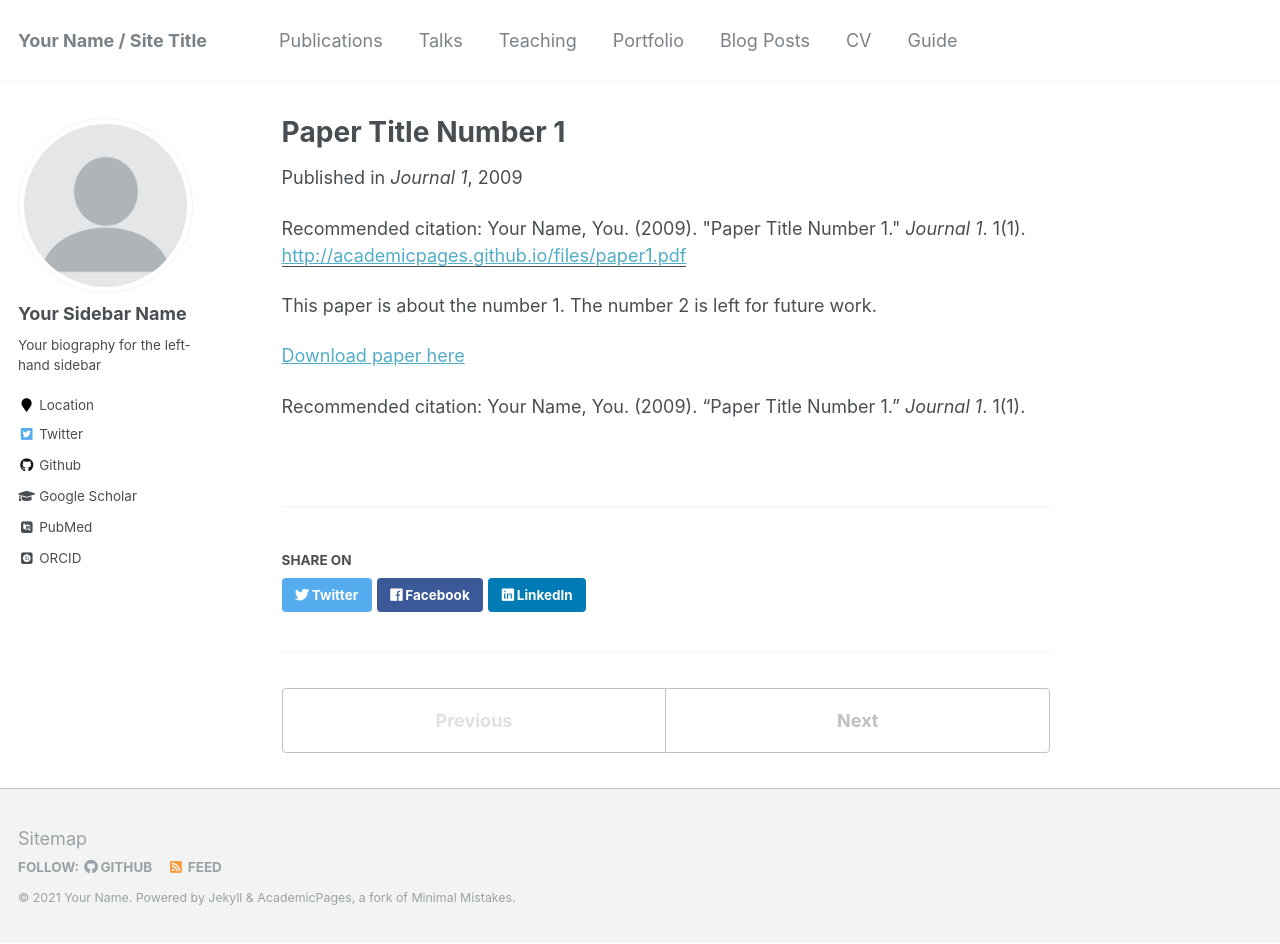
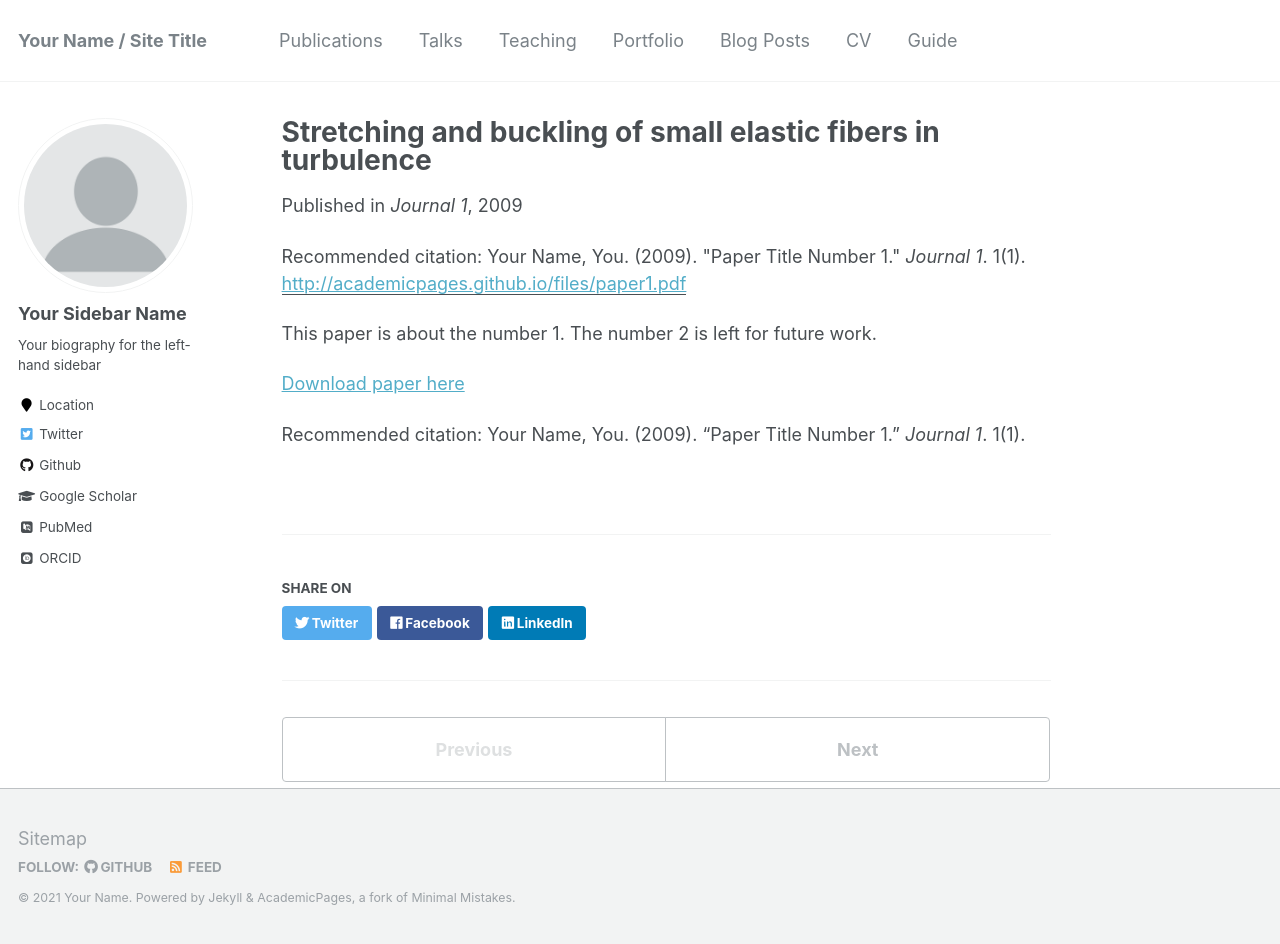
Before and after one commit to sofiallende/sofiallende.github.io, a Jekyll site: the page built from _publications/2009-10-01-paper-title-number-1.md, in a window 1280 px wide and 944 px high. Built offline with Jekyll 4.4.1, drawn with Linux system fonts in a browser that asks for light colours; some web fonts are replaced.

Commit message:
Update 2009-10-01-paper-title-number-1.md

```diff
--- a/_publications/2009-10-01-paper-title-number-1.md
+++ b/_publications/2009-10-01-paper-title-number-1.md
@@ -1,5 +1,5 @@
 ---
-title: "Paper Title Number 1"
+title: "Stretching and buckling of small elastic fibers in turbulence"
 collection: publications
 permalink: /publication/2009-10-01-paper-title-number-1
 excerpt: 'This paper is about the number 1. The number 2 is left for future work.'
```
